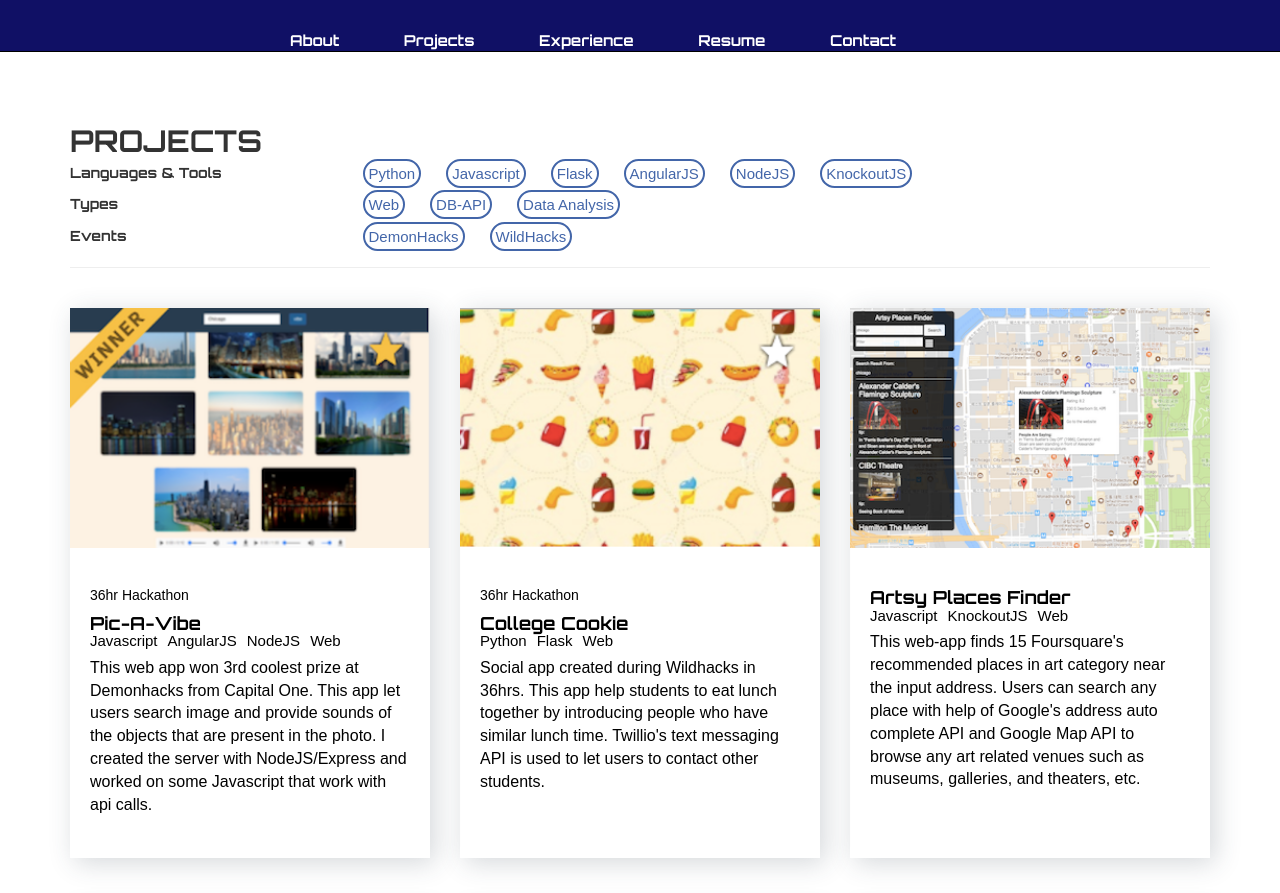
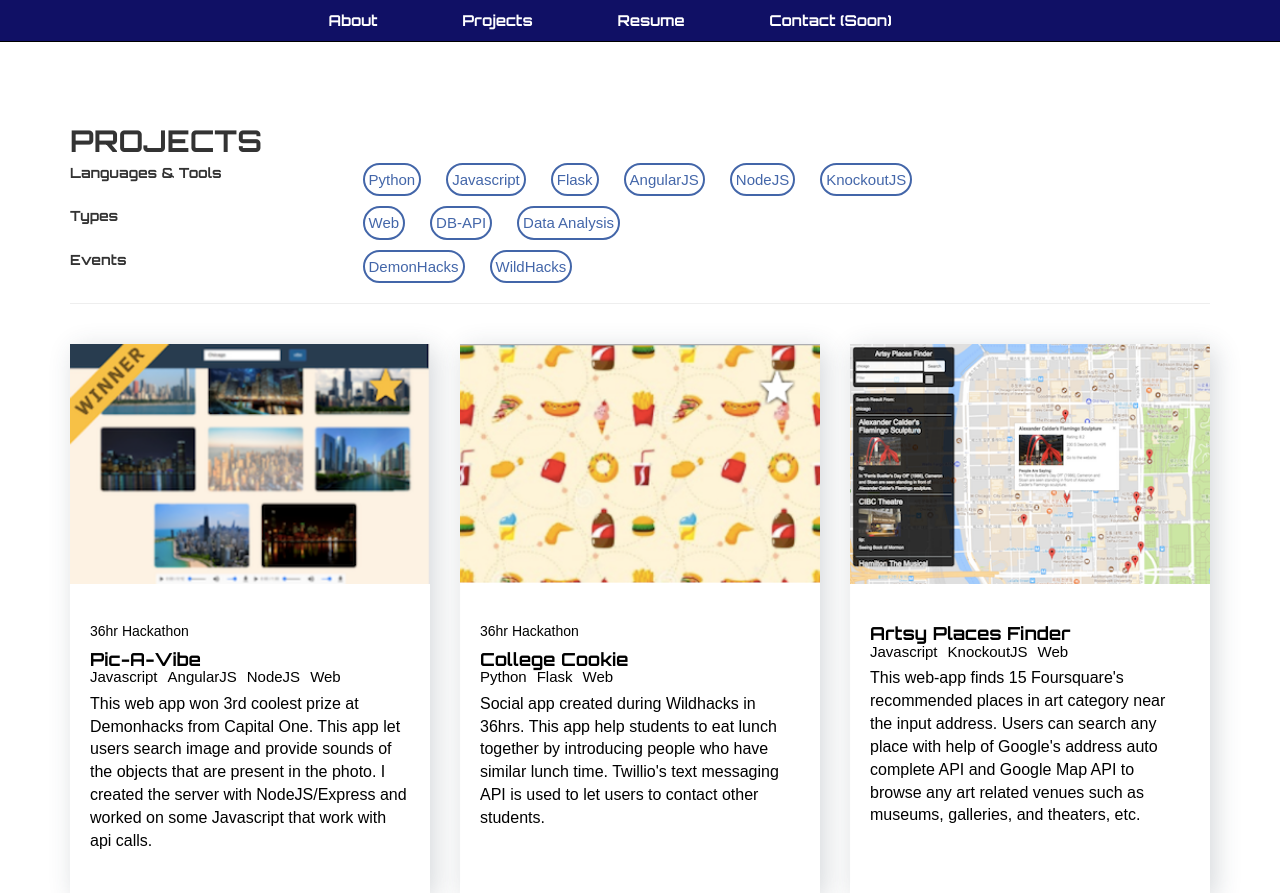
Before and after one commit to sonamoo/myPortfolio, a PHP site: page /main.html in a window 1280 px wide. Shown: the top 893 px of the page. Run offline with PHP 8.4, Linux system fonts and the light colour scheme; some libraries are stand-ins or nearby versions.

Commit message:
fixed css to make website more responsive.

```diff
--- a/about.html
+++ b/about.html
@@ -16,9 +16,10 @@
         <div class="col-md-12">
             <div class="about-wrapper">
                 <h1><a href="home.html">Seho Lim</a></h1>
-                <p>Hi, welcome to my website! I previously interned at <a href="http://www.morningstar.com/">Morningstar</a> and used to be a sales rep at <a href="https://www.groupon.com/">Groupon</a> Korea.</p>
+                <p>Hi, welcome to my website! I previously interned at <a href="http://www.morningstar.com/">Morningstar</a> and <a href="groupon.com/">Groupon</a> Korea.</p>
                 <p>I am studying Computer Science at University of Illinois at Chicago and interested in Web Development, Data Engineering and Deep Learning</p>
                 <p>Out side of the school, I like working on creative projects and attending hackathons. Also, I love reading books about history and philosophy and learning martial arts such as Taekwondo and Iikido</p>
+                Contact me here: <a href="mailto:webmaster@example.com">limseho657424@gmail.com</a>
 
                 <div class="about-buttons-wrapper">
                     <a href="main.html" class="a-button">PROJECTS & EXPERIENCES</a>
--- a/css/main.css
+++ b/css/main.css
@@ -22,10 +22,8 @@ a {
     top: 0;
     z-index: 10;
     width: 100%;
-    padding-top: 30px;
     background-color: #101065;
     font-size: 15px;
-    min-height: 30px;
     border-bottom: black solid 1px;
 }
 
@@ -34,13 +32,18 @@ a {
 }
 
 #header-contents-wrapper {
-    width: 700px;
+    width: 70%;
+    text-align: center;
     margin: 0 auto;
 }
 
 
 .header-contents {
     margin-right: 60px;
+    font-size: 15px;
+    padding: 10px;
+
+    display: inline-block;
 }
 
 
@@ -98,6 +101,7 @@ a {
     font-family: sans-serif;
     margin-right: 25px;
     cursor:pointer;
+    display: inline-block;
     border: 2px solid #4366a9;
     padding: 4px;
     border-radius: 20px;
@@ -193,3 +197,19 @@ a {
 .selected {
     /* for later use */
 }
+
+
+@media screen and (max-width: 480px) {
+    .filter-contents {
+        font-size: 14px;
+        margin-right: 10px;
+        padding: 3px;
+    }
+
+    .header-contents {
+        margin-right: 10px;
+        font-size: 14px;
+    }
+
+
+}
--- a/home.html
+++ b/home.html
@@ -11,13 +11,13 @@
 </head>
 <body>
     <div class="container">
-        <div class="row">
+        <div class="row profile-wrapper">
             <div class="col-md-4 profile-image-buttons">
                 <img src="src/d.jpg" alt="profile_pic" id="profile_img">
             </div>
             <div class="col-md-8 profile-description">
                 <div id="profile-header-wrapper">
-                    <h1 id="profile-title">SEHO LIM</h1>
+                    <h1 id="profile-title"><strong>SEHO LIM</strong></h1>
                     <h4 id="profile-subtitle">Software Engineer / Web Developer</h4>
                 </div>
                 <div id="profile-hello">
--- a/main.html
+++ b/main.html
@@ -26,9 +26,9 @@
                     <div id="header-contents-wrapper">
                         <a href="about.html" class="header-contents">About</a>
                         <a href="#" class="header-contents">Projects</a>
-                        <a href="#" class="header-contents">Experience</a>
-                        <a class="header-contents">Resume</a>
-                        <a class="header-contents">Contact</a>
+                        <!-- <a href="#" class="header-contents">Experience</a> -->
+                        <a href="resume_SehoLim.pdf" class="header-contents">Resume</a>
+                        <a class="header-contents">Contact (Soon)</a>
                     </div>
                 </div>
             </div>
@@ -42,16 +42,20 @@
 
             <!---------------------------------Projects Filter-------------------------------->
             <div class="row filter-row">
-                <div class="col-md-3">Languages & Tools</div>
-                <div class="col-md-9"><span class="filter-contents" data-ng-repeat="a in languages" ng-click="langFilter(a.lang, $index); searchProjectsByKeywords()" ng-class="{'active-filter': languages[$index].filter}" >{{a.lang}}</span></div>
+                <div class="col-md-3 col-sm-12">Languages & Tools</div>
+                <div class="col-md-9 col-sm-12"">
+                    <span class="filter-contents" data-ng-repeat="a in languages" ng-click="langFilter(a.lang, $index); searchProjectsByKeywords()" ng-class="{'active-filter': languages[$index].filter}" >{{a.lang}}</span>
+                </div>
             </div>
             <div class="row filter-row">
-                <div class="col-md-3">Types</div>
-                <div class="col-md-9"><span class="filter-contents" data-ng-repeat="t in types" ng-click="typeFilter(t.type, $index); searchProjectsByKeywords()" ng-class="{'active-filter': types[$index].filter}">{{t.type}}</span></div>
+                <div class="col-md-3 col-sm-12">Types</div>
+                <div class="col-md-9 col-sm-12"><span class="filter-contents" data-ng-repeat="t in types" ng-click="typeFilter(t.type, $index); searchProjectsByKeywords()" ng-class="{'active-filter': types[$index].filter}">{{t.type}}</span></div>
             </div>
             <div class="row filter-row">
-                <div class="col-md-3">Events</div>
-                <div class="col-md-9"><span class="filter-contents" data-ng-repeat="e in events" ng-click="eventFilter(e.event, $index); searchProjectsByKeywords()" ng-class="{'active-filter': events[$index].filter}">{{e.event}}</span></div>
+                <div class="col-md-3 col-sm-12">Events</div>
+                <div class="col-md-9 col-sm-12">
+                    <span class="filter-contents" data-ng-repeat="e in events" ng-click="eventFilter(e.event, $index); searchProjectsByKeywords()" ng-class="{'active-filter': events[$index].filter}">{{e.event}}</span>
+                </div>
             </div>
             <hr>
         </div>
```
Also changed, not shown: css/about.css (+15 -3 lines), css/profile.css (+16 -1 lines).
